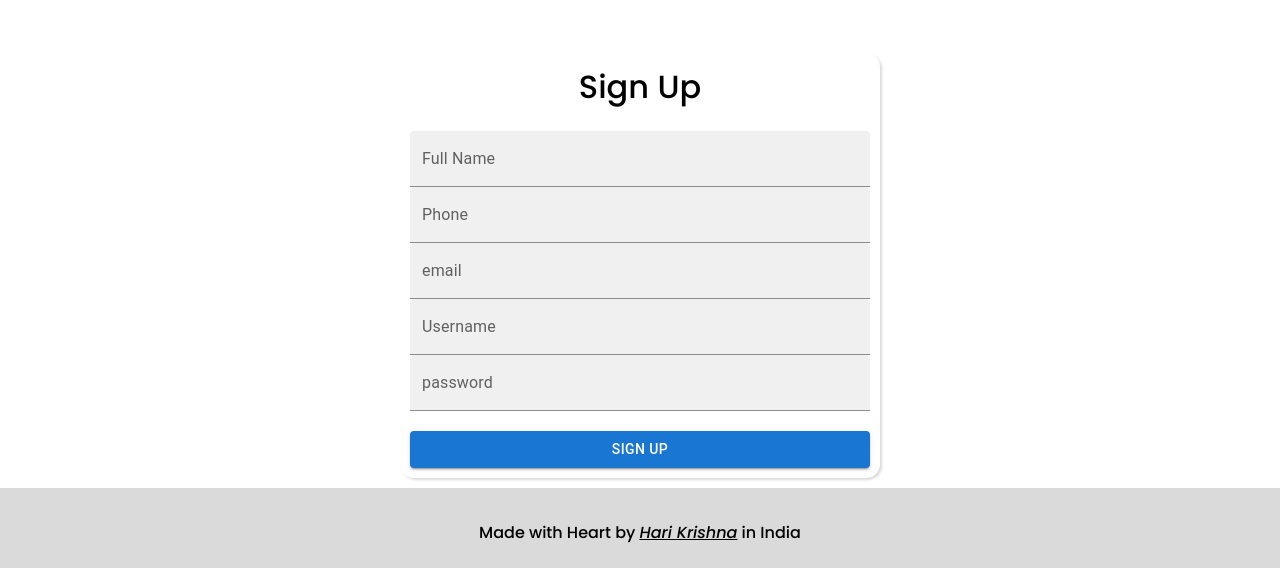
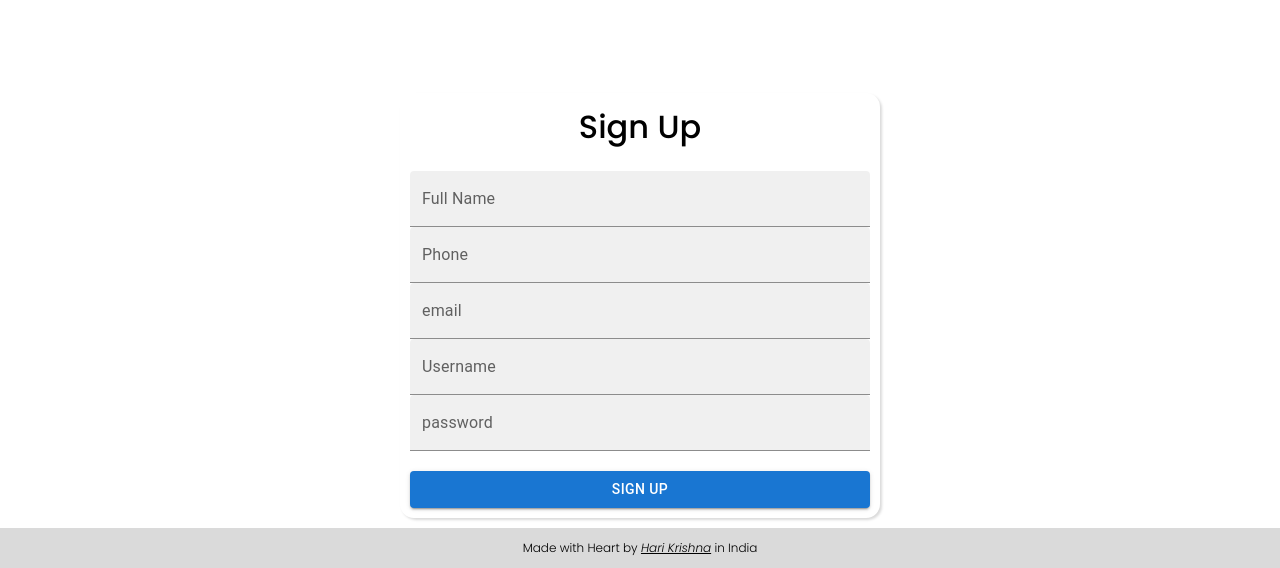
Before and after one commit to harikrishnait/awaas-Vishwa-fe, a React (Vite) app: page /register in a window 1280 px wide. Shown: the part 677-1245 px from the top of the page. Built offline with nearby package versions, Linux system fonts and the light colour scheme.

Commit message:
chore: footer style

```diff
--- a/src/App.css
+++ b/src/App.css
@@ -53,15 +53,15 @@ FOOTER
 
 footer {
     width: 100%;
-    height: 80px;
-    padding: 20px 10px 10px 10px;
+    height: 40px;
     display: flex;
     align-items: center;
     justify-content: center;
     background-color: #dadada;
 }
 .footer-text{
-    font-weight: 500;
+    font-size: 12px;
+    font-weight: 300;
     text-align: center;
 }
 
@@ -70,7 +70,7 @@ footer {
 REGISTER PAGE
 */
 .register-page{
-    height: calc(100vh - 140px);
+    height: calc(100vh - 100px);
     display: flex;
     align-items: center;
 }
```
